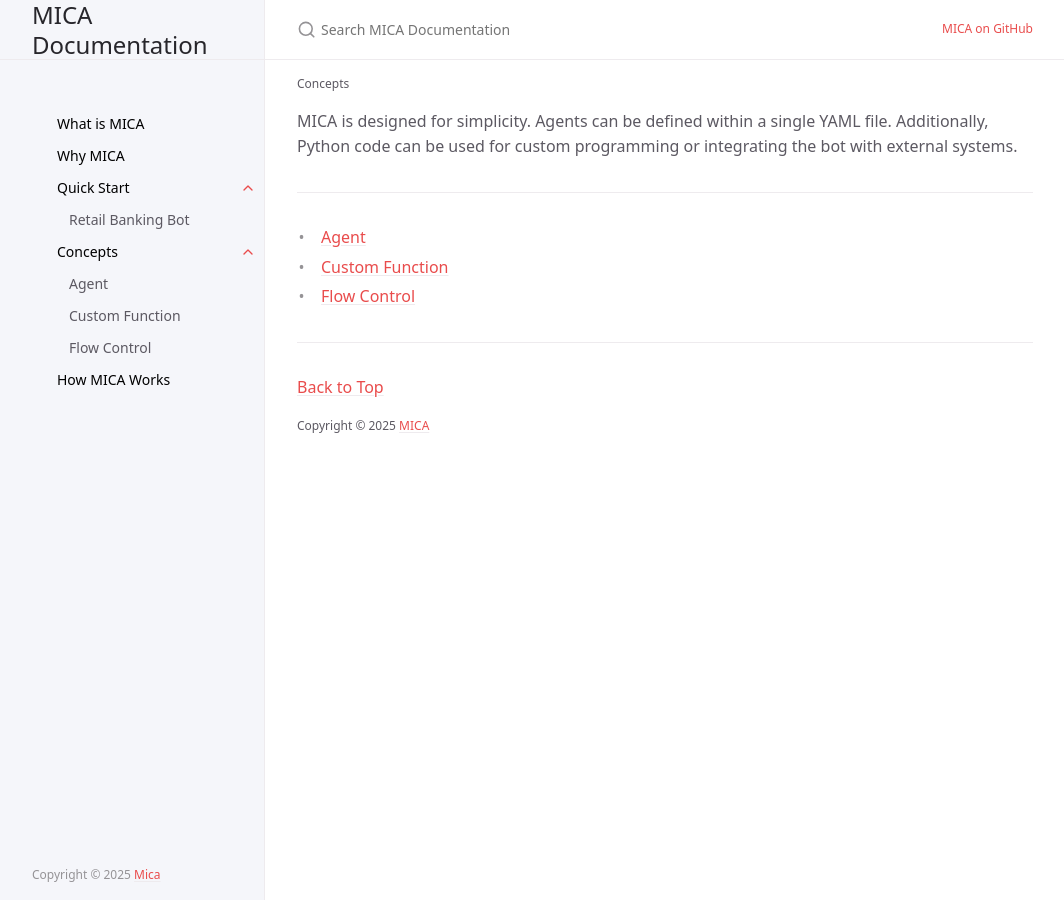
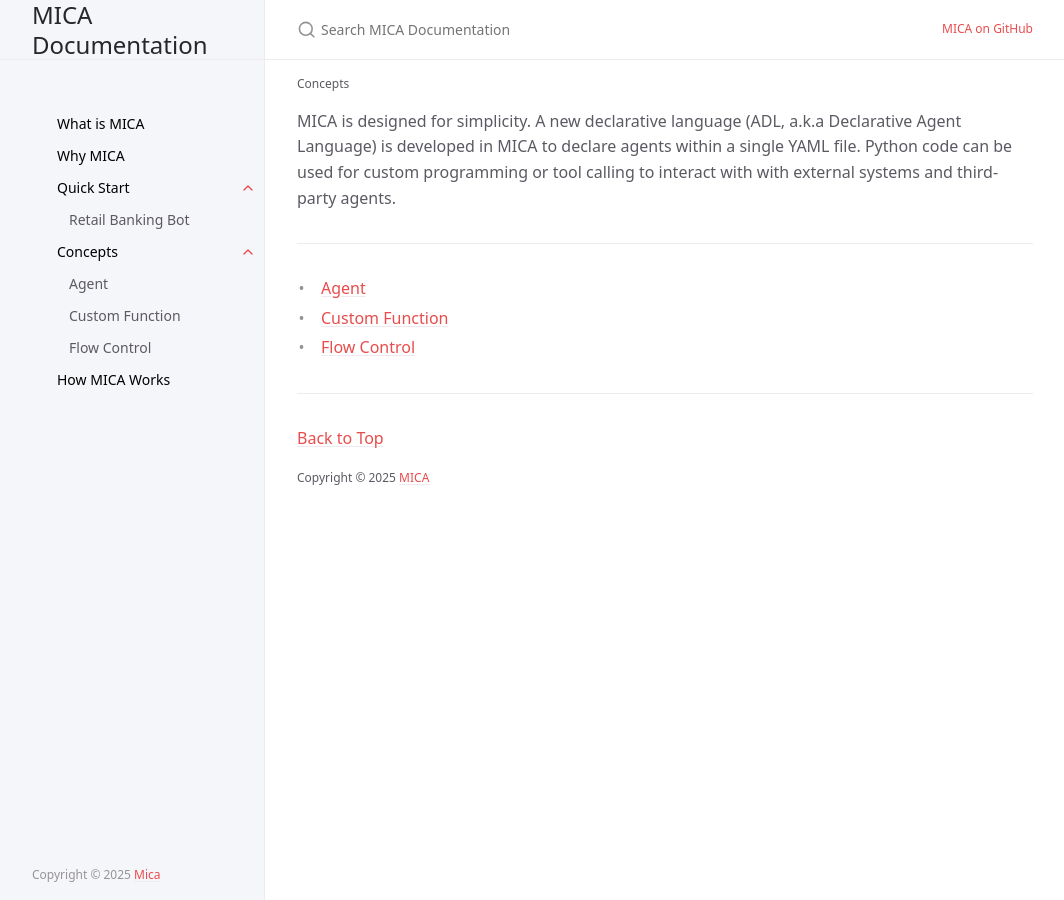
Before and after one commit to Mica-labs/Mica-labs.github.io, a Jekyll site: the page built from docs/concepts/index.md, in a window 1280 px wide. Shown: the whole page, without its empty margins (107-1171 px from the left). Built offline with Jekyll 4.4.1, drawn with Linux system fonts in a browser that asks for light colours; cached includes are drawn as plain includes.

Commit message:
Update index.md

```diff
--- a/docs/concepts/index.md
+++ b/docs/concepts/index.md
@@ -5,4 +5,4 @@ nav_order: 5
 has_children: true
 ---
 
-MICA is designed for simplicity. Agents can be defined within a single YAML file. Additionally, Python code can be used for custom programming or integrating the bot with external systems.
+MICA is designed for simplicity.  A new declarative language (ADL, a.k.a Declarative Agent Language) is developed in MICA to declare agents within a single YAML file. Python code can be used for custom programming or tool calling to interact with with external systems and third-party agents.
```
